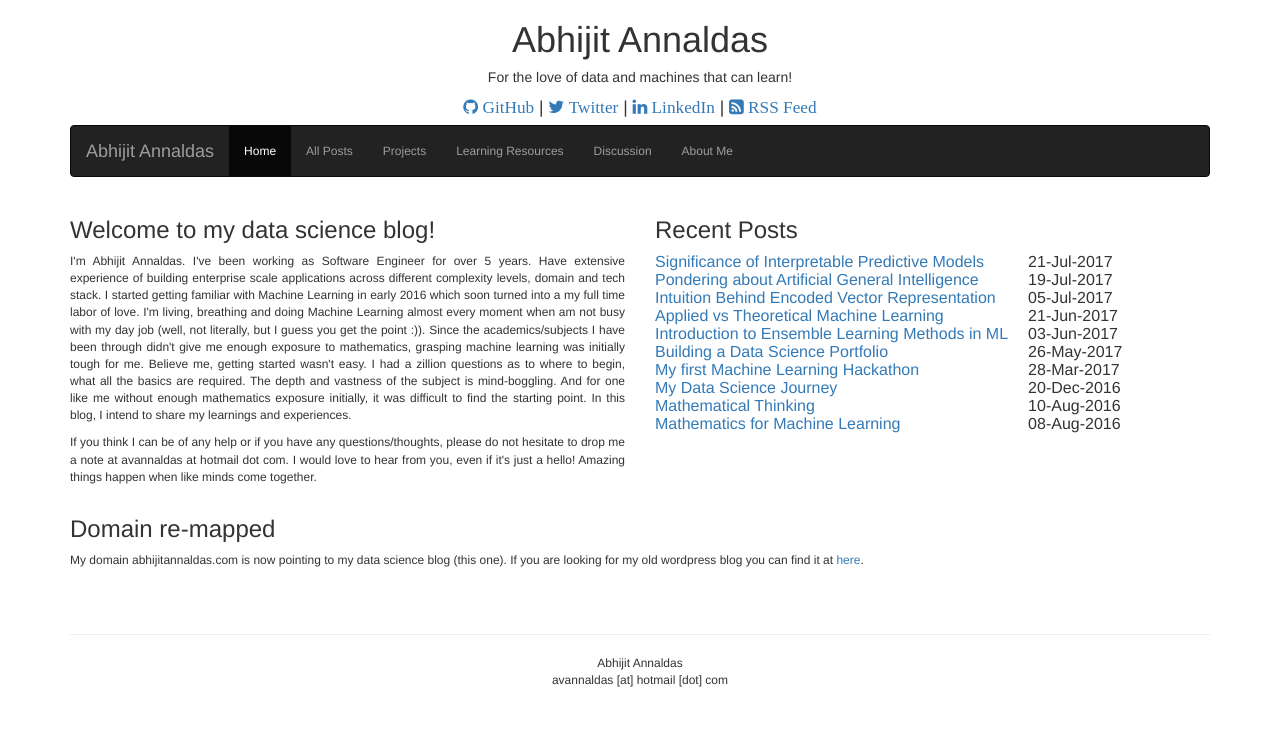
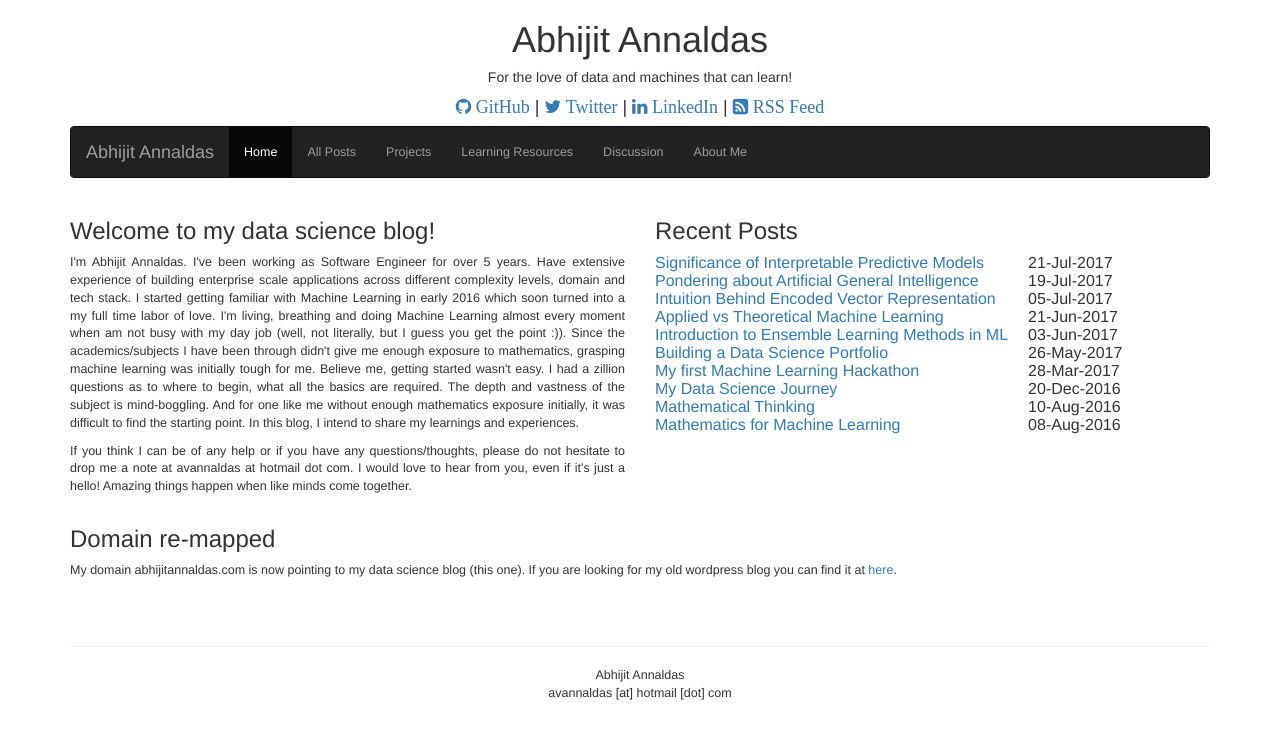
Before and after one commit to devm1023/ML_project, a Jekyll site: the page built from index.html, in a window 1280 px wide. Shown: the top 739 px of the page. Built offline with Jekyll 4.4.1, drawn with Linux system fonts in a browser that asks for light colours; nearby versions of some CDN libraries.

Commit message:
Update default.html

```diff
--- a/_layouts/default.html
+++ b/_layouts/default.html
@@ -2,7 +2,7 @@
 	<head>
 	{% include head.html %}
 	</head>
-	<body class="container" style="font-size:larger">
+	<body class="container" style="font-size:125%">
 	{% include header.html %}
 	{{ content }}
 	{% include footer.html %}
```
